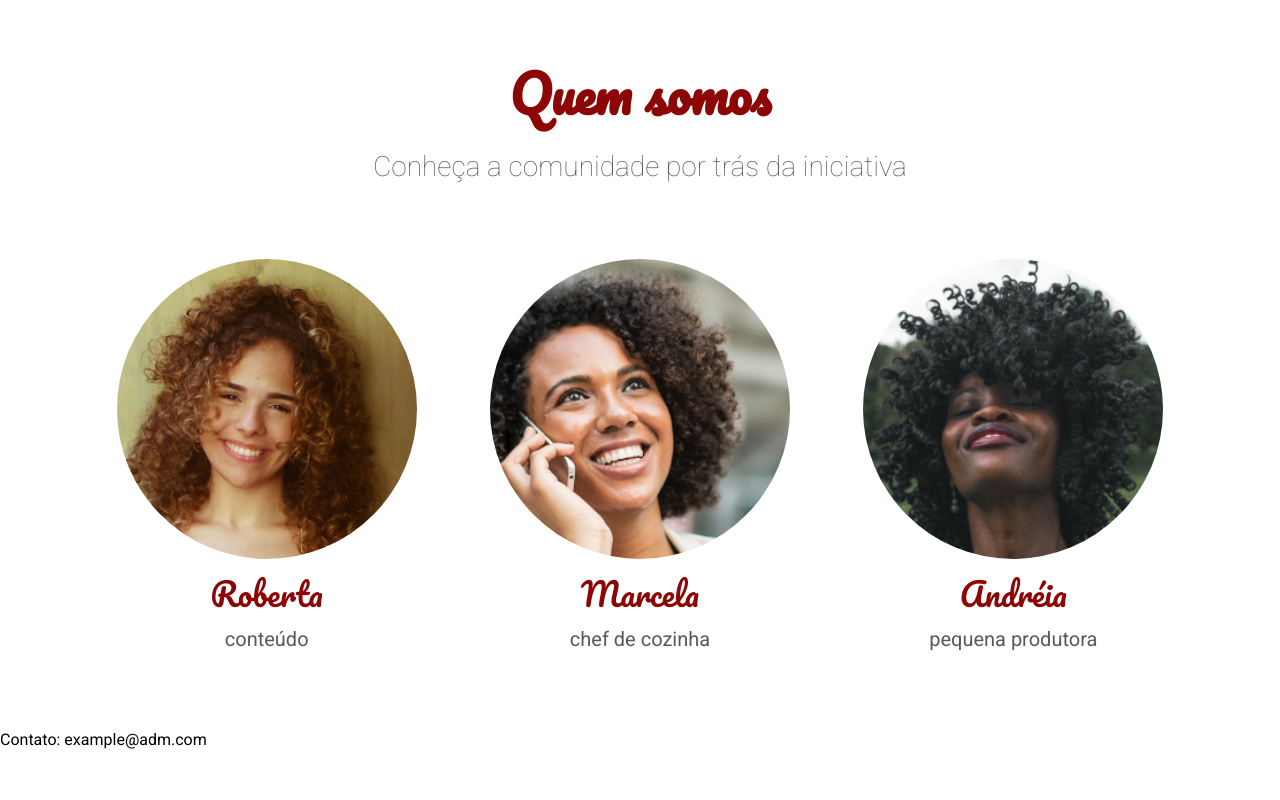
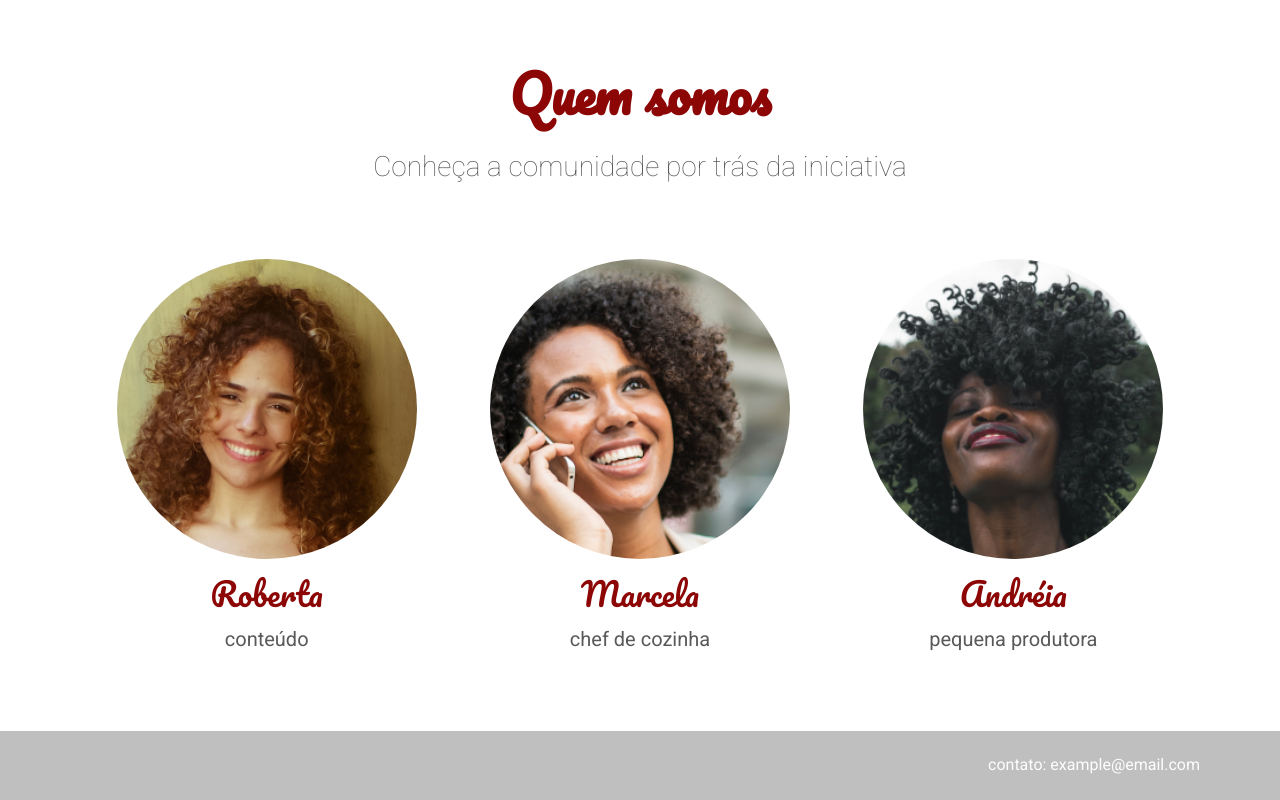
Before and after one commit to Vitoriano/site-fruta-fruto, a plain HTML site: page index.html in a window 1280 px wide. Shown: the part 2289-3089 px from the top of the page. Before the commit the page ends 3039 px from the top, so only its background shows below. Drawn offline with Linux system fonts and the light colour scheme.

Commit message:
Estilizando o rodape

```diff
--- /dev/null
+++ b/assets/css/rodape.css
@@ -0,0 +1,7 @@
+.rodape {
+  background: #bfbfbf;
+  color: #fdfdfd;
+  text-align: right;
+  padding: 1.5625rem 5rem;
+  text-transform: lowercase;
+}
--- a/index.html
+++ b/index.html
@@ -33,6 +33,7 @@
         <link rel="stylesheet" href="./assets/css/pessoa/pessoa-imagem.css">
         <link rel="stylesheet" href="./assets/css/pessoa/pessoa-funcao.css">
         <link rel="stylesheet" href="./assets/css/pessoa/pessoa-nome.css">
+        <link rel="stylesheet" href="./assets/css/rodape.css">
     </head>
     <body>
         <header class="cabecalho">
@@ -126,7 +127,7 @@
             </div>
         </section>
         <footer class="rodape">
-            Contato: example@adm.com
+            Contato: example@email.com
         </footer>
     </body>
 </html>
```
